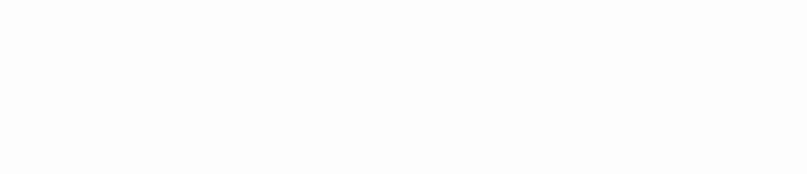
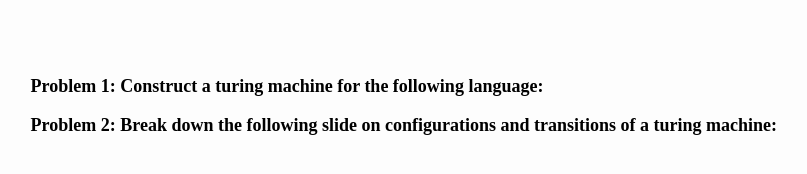
Before and after one commit to noahf909/noahf909.github.io, a plain HTML site: page turing/index.html in a window 1280 px wide. Shown: the whole page, without its empty margins (45-852 px from the left). Drawn offline with nearby package versions, Linux system fonts and the light colour scheme.

Commit message:
overrite

```diff
--- a/turing/index.html
+++ b/turing/index.html
@@ -124,8 +124,12 @@ Both
 -->
 </head>
     <body>
-
-    </body>
+        <p>
+       <strong>Problem 1: Construct a turing machine for the following language: </strong>
+    </p>
+    <p>
+        <strong>Problem 2: Break down the following slide on configurations and transitions of a turing machine: </strong>
+    </p>
 
     <script>
         function openModal(modalId) {
@@ -159,6 +163,5 @@ Both
               sublist.style.display = currentDisplay === 'none' ? 'block' : 'none';
             }
           }
-
     </script>
 </html>
```
